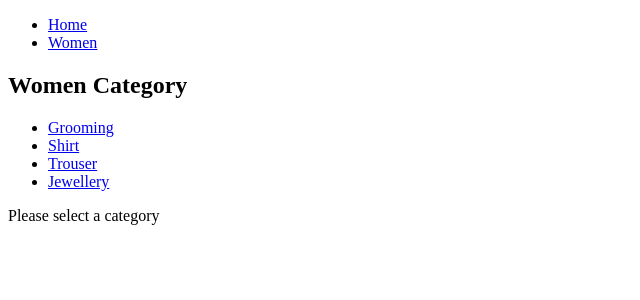
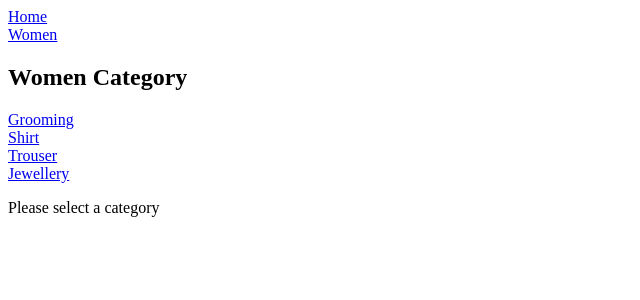
Before and after one commit to acciojob/nested-routes-ritikj0536, a React app: page /women in a window 1280 px wide. Shown: the top 300 px of the page, without its empty margins (0-640 px from the left). Built offline with nearby package versions, Linux system fonts and the light colour scheme.

Commit message:
nested-router

```diff
--- a/src/components/App.js
+++ b/src/components/App.js
@@ -6,21 +6,19 @@ import Women from "./Women";
 const App = () => {
   return (
     <BrowserRouter>
-      <nav>
-        <ul>
-          <li>
+      <main>
+        <div>
           <Link to="/">Home</Link>
-          </li>
-          <li>
+        </div>
+        <div>
           <Link to="/women">Women</Link>
-          </li>
-        </ul>
-      </nav>
+        </div>
 
         <Switch>
           <Route exact path="/" component={Home} />
           <Route path="/women" component={Women} />
         </Switch>
+      </main>
     </BrowserRouter>
   );
 };
--- a/src/components/Women.js
+++ b/src/components/Women.js
@@ -12,32 +12,28 @@ const Women = () => {
     <div>
       <h2>Women Category</h2>
 
-      <nav>
-        <ul>
-          <li>
-            <Link to={`${url}/grooming`}>Grooming</Link>
-          </li>
-          <li>
-            <Link to={`${url}/shirt`}>Shirt</Link>
-          </li>
-          <li>
-            <Link to={`${url}/trouser`}>Trouser</Link>
-          </li>
-          <li>
-            <Link to={`${url}/jewellery`}>Jewellery</Link>
-          </li>
-        </ul>
-      </nav>
+      <div>
+        <Link to={`${url}/Grooming`}>Grooming</Link>
+      </div>
+      <div>
+        <Link to={`${url}/Shirt`}>Shirt</Link>
+      </div>
+      <div>
+        <Link to={`${url}/Trouser`}>Trouser</Link>
+      </div>
+      <div>
+        <Link to={`${url}/Jewellery`}>Jewellery</Link>
+      </div>
 
       <Switch>
         <Route exact path={path}>
           <p>Please select a category</p>
         </Route>
 
-        <Route path={`${path}/grooming`} component={Grooming} />
-        <Route path={`${path}/shirt`} component={Shirt} />
-        <Route path={`${path}/trouser`} component={Trouser} />
-        <Route path={`${path}/jewellery`} component={Jewellery} />
+        <Route path={`${path}/Grooming`} component={Grooming} />
+        <Route path={`${path}/Shirt`} component={Shirt} />
+        <Route path={`${path}/Trouser`} component={Trouser} />
+        <Route path={`${path}/Jewellery`} component={Jewellery} />
       </Switch>
     </div>
   );
```
Lines whose indentation alone changed are shown as unchanged.
